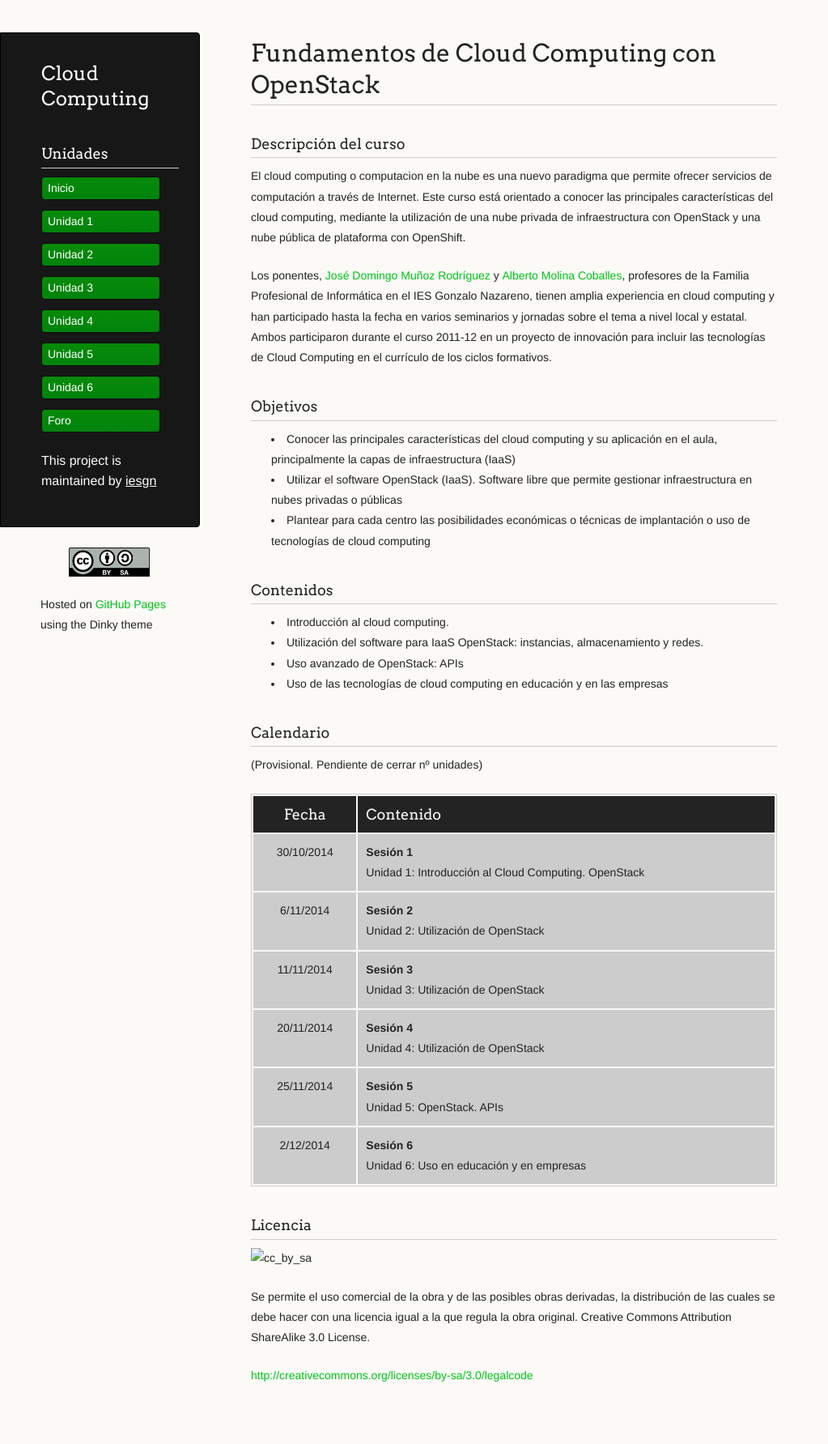
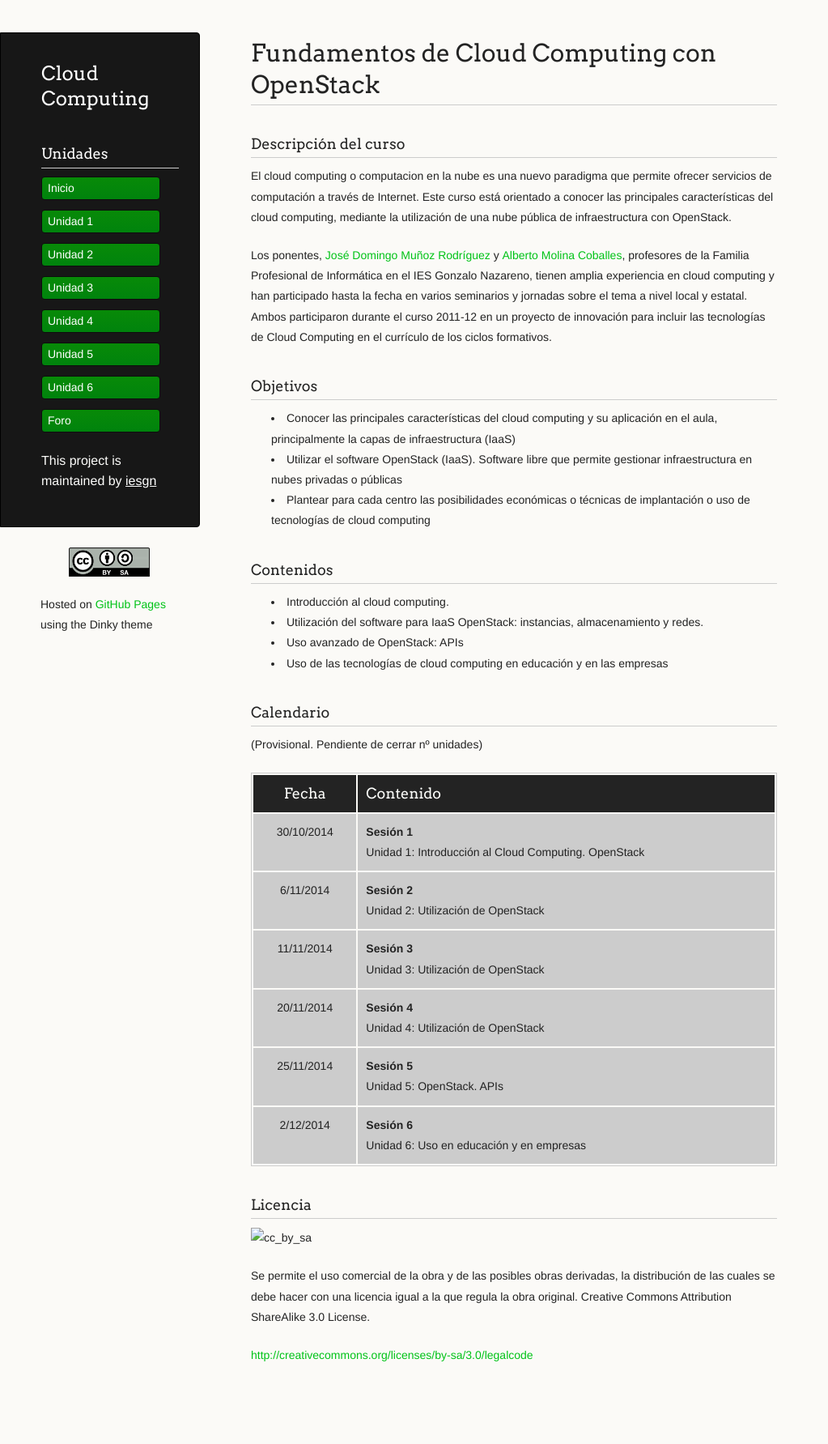
Before and after one commit to iesgn/cloud2, a Jekyll site: the page built from index.md, in a window 1280 px wide. Shown: the whole page at 81% size, without its empty margins (0-1023 px from the left). Built offline with Jekyll 4.4.1, drawn with Linux system fonts in a browser that asks for light colours; after the commit the page ends 1758 px from its top, so only the background shows below that.

Commit message:
Quitando ref a openshift en /

```diff
--- a/index.md
+++ b/index.md
@@ -9,8 +9,7 @@ menu:
 El cloud computing o computacion en la nube es una nuevo paradigma que permite
 ofrecer servicios de computación a través de Internet. Este curso está orientado
 a conocer las principales características del cloud computing, mediante la
-utilización de una nube privada de infraestructura con OpenStack y una nube
-pública de plataforma con OpenShift.
+utilización de una nube pública de infraestructura con OpenStack.
 
 <!-- La actividad formativa combina sesiones presenciales con no presenciales. Las -->
 <!-- sesiones presenciales se realizarán en Antequera (Málaga) Las sesiones no presenciales, -->
```
